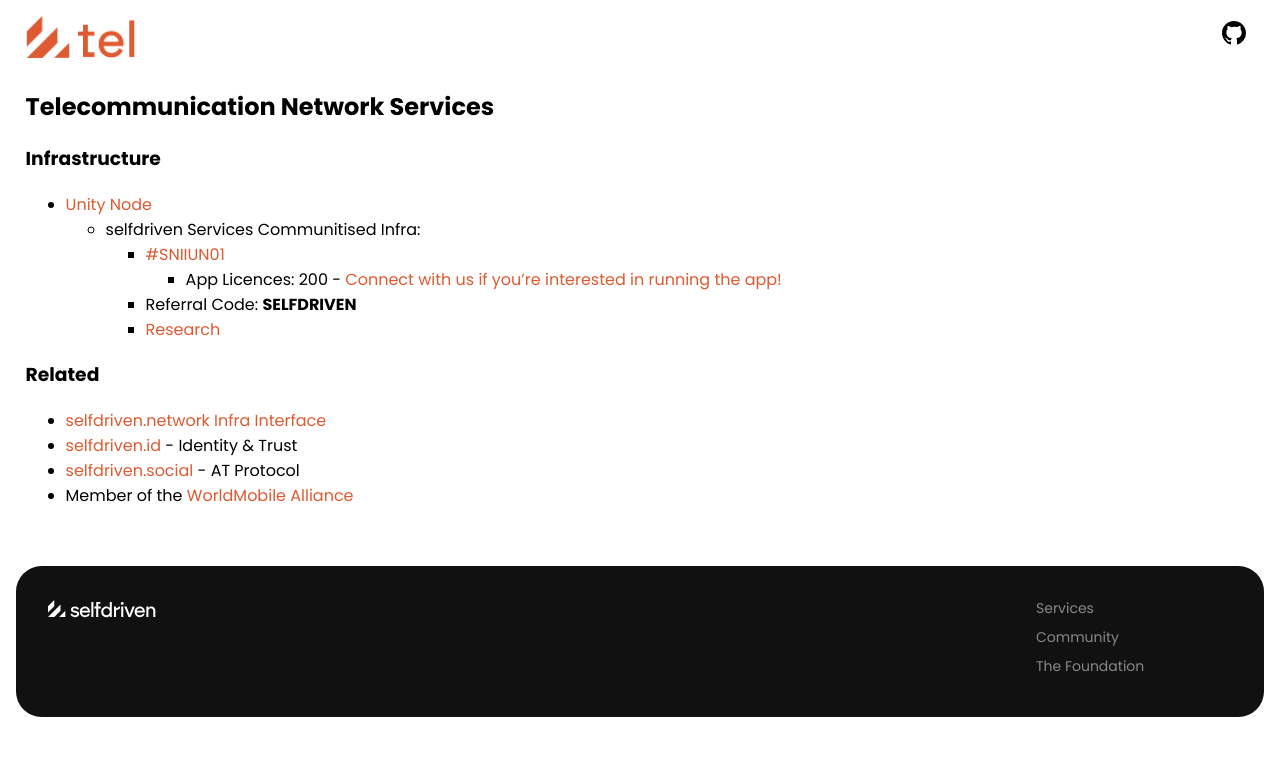
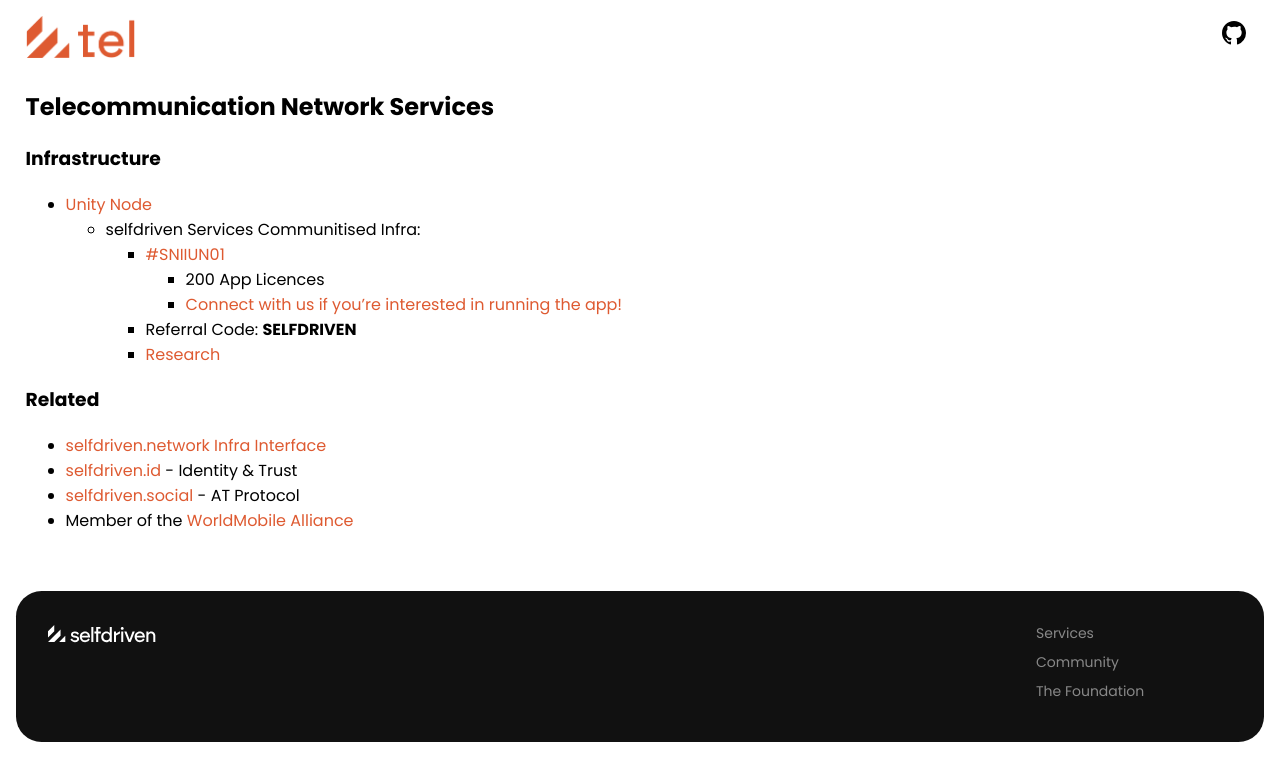
Before and after one commit to selfdriven-services/selfdriven-tel, a Jekyll site: the page built from docs/index.md, in a window 1280 px wide. Shown: the top 781 px of the page. Built offline with Jekyll 4.4.1, drawn with Linux system fonts in a browser that asks for light colours.

```diff
--- a/docs/index.md
+++ b/docs/index.md
@@ -9,7 +9,8 @@ title: Home
 - [Unity Node](https://unitynodes.io)
     - selfdriven Services Communitised Infra:
         - [#SNIIUN01](https://adastat.net/policies/269366d093249b0cac98fa9fcbc374578429534e3b7adeac09f081e3)
-            -  App Licences: 200 - [Connect with us if you're interested in running the app!](https://selfdriven.fyi/connect)
+            - 200 App Licences
+            - [Connect with us if you're interested in running the app!](https://selfdriven.fyi/connect)
         - Referral Code: **SELFDRIVEN**
         - [Research](/research/)
 
```
